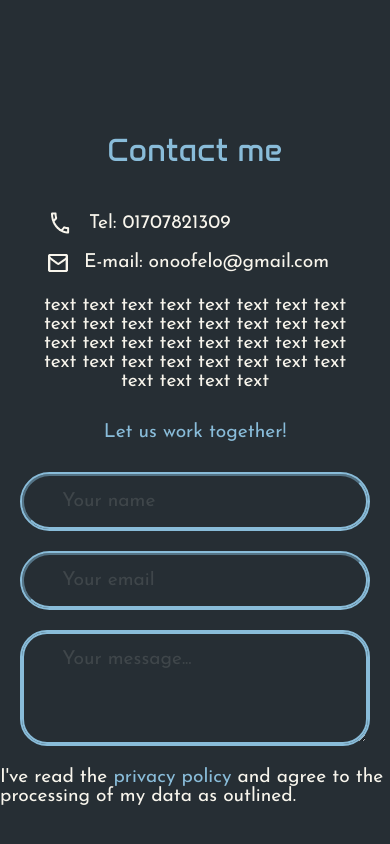
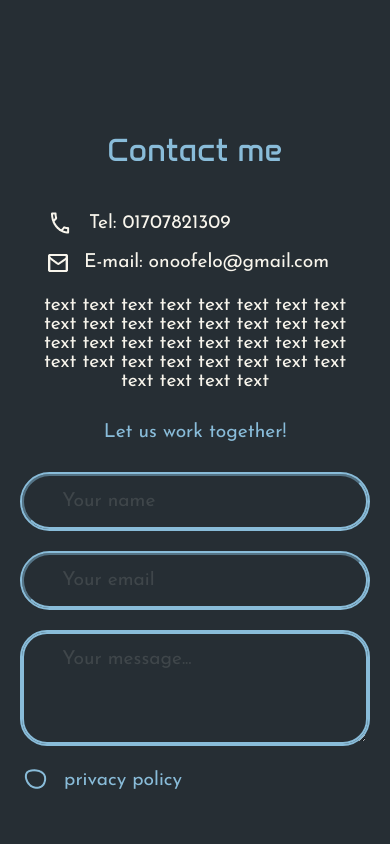
Before and after one commit to Rudibert-Code/portfolio.2, an Angular app: page / in a window 390 px wide. Shown: the part 3488-4332 px from the top of the page. Built offline with nearby package versions, Linux system fonts and the light colour scheme.

Commit message:
- added policy button

```diff
--- a/src/app/component/contact-me/contact-me.html
+++ b/src/app/component/contact-me/contact-me.html
@@ -27,9 +27,10 @@
             </div>
         </div>
         <textarea class="input_area" [style.border-radius.px]="25" type="text" rows="4" id="input-text">     Your message...</textarea>
-        <div>
-            <div class="checkbox"></div>
-            <p>I've read the <a class="color_primary">privacy policy</a> and agree to the processing of my data as outlined.</p>
+        <div class="policy">
+            <div (click)="checkbox('clicked')" class="btn checkbox" id="checkbox"></div>
+            <p class="visible_normal">I've read the <a class="color_primary visible_normal">privacy policy</a> and agree to the processing of my data as outlined.</p>
+            <a class="color_primary visible_small">privacy policy</a>
         </div>
     </div>
 </section>
--- a/src/app/component/contact-me/contact-me.scss
+++ b/src/app/component/contact-me/contact-me.scss
@@ -41,7 +41,8 @@
 }
 
 .input{
-    width: 100%;
+
+    max-width: 1440px;
     display: flex;
     flex-direction: column;
     justify-content: center;
@@ -54,7 +55,6 @@
 
     &_base{
         width: 100%;
-        max-width: 1440px;
         display: flex;
         justify-content: center;
         align-items: center;
@@ -83,12 +83,69 @@
     }
 }
 
+.policy{
+    width: calc(100% - 220px);
+    max-width: 1440px;
+    display: flex;
+    justify-content: start;
+    align-items: center;
+    gap: 8px;
+    >p{
+        margin: 0;
+    }
+    >a{
+        margin: 0;
+    }
+}
+
+.checkbox{
+    width: 24px;
+    height: 24px;
+    background-image: url(/assets/icons/check-box.png);
+    background-repeat: no-repeat;
+    background-size: cover;
+
+    &:hover{
+        background-image: url(/assets/icons/check-box_hover.png);
+        transition: 0.5s;
+    }
+}
+
+.clicked{
+    width: 24px;
+    height: 24px;
+    background-image: url(/assets/icons/check-box_clicked.png);
+    background-repeat: no-repeat;
+    background-size: cover;
+}
+
+.error{
+    width: 24px;
+    height: 24px;
+    background-image: url(/assets/icons/check-box_error.png);
+    background-repeat: no-repeat;
+    background-size: cover;
+}
+
+.visible{
+    &_small{
+        display: none;
+    }
+}
+
+@media(min-width:340px){
+    .input{
+        width: 100%;
+    }
+}
+
 @media(min-width:1100px){
     .input{
         >textarea{
             width: calc(100% - 220px);
         }
     }
+
     #contact{
         &_name{
             align-items: end;
@@ -102,6 +159,24 @@
 }
 
 @media(max-width:1100px){
+    .policy{
+        width: calc(100% - 110px);
+        max-width: 524px;
+        gap: 16px;
+    }
+
+    .checkbox{
+        width: 32px;
+    }
+
+    .clicked{
+        width: 32px;
+    }
+
+    .error{
+        width: 32px;
+    }
+
     .contact{
         &_contacts{
             width: 100%;
@@ -136,3 +211,30 @@
 
     }
 }
+
+@media(max-width:633px){
+    .checkbox{
+        width: 24px;
+    }
+
+    .clicked{
+        width: 24px;
+    }
+
+    .error{
+        width: 24px;
+    }
+
+    .policy{
+        width: calc(100% - 48px);
+    }
+
+    .visible{
+        &_normal{
+            display: none;
+        }
+        &_small{
+            display: flex;
+        }
+    }
+}
--- a/src/app/component/contact-me/contact-me.ts
+++ b/src/app/component/contact-me/contact-me.ts
@@ -6,4 +6,10 @@ import { Component } from '@angular/core';
   templateUrl: './contact-me.html',
   styleUrl: './contact-me.scss',
 })
-export class ContactMe {}
+export class ContactMe {
+  checkbox(state:string){
+    let checkbox = document.getElementById('checkbox') as HTMLDivElement;
+    checkbox.classList.toggle("checkbox");
+    checkbox.classList.toggle(state);
+  }
+}
```
